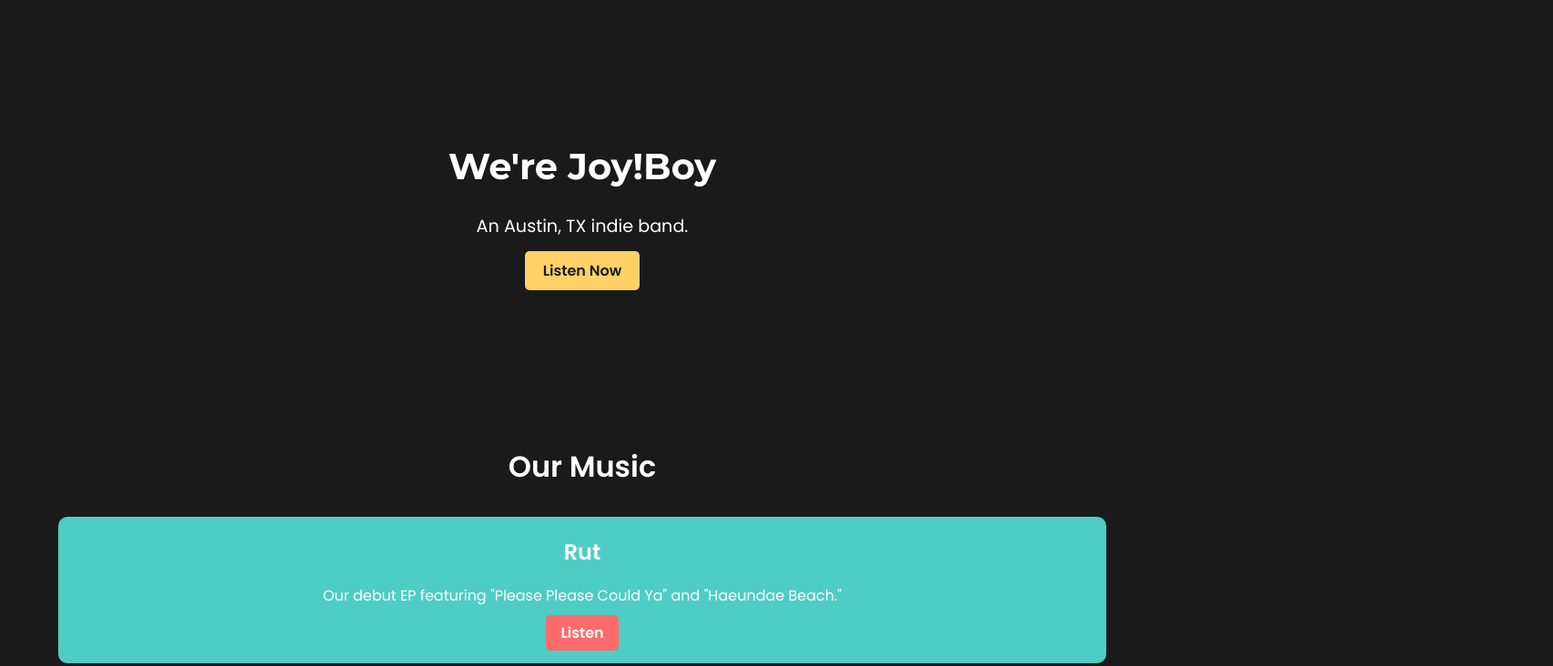
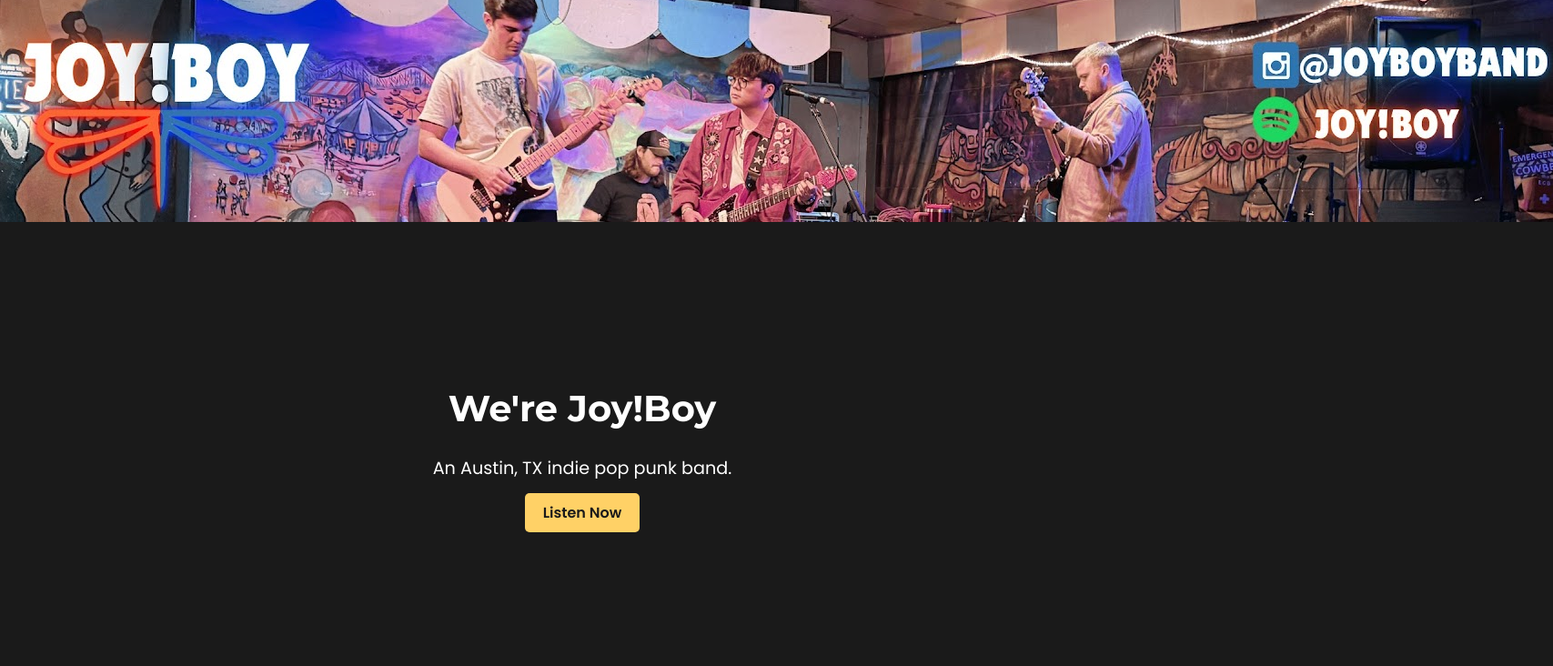
Before and after one commit to sanghan98/imed2315, a plain HTML site: page index.html in a window 1280 px wide. Shown: the part 200-932 px from the top of the page at 91% size, 1707 px wide, since content can reach past the window. Drawn offline with Linux system fonts and the light colour scheme.

Commit message:
push2
fixed image issue

```diff
--- a/index.html
+++ b/index.html
@@ -29,7 +29,7 @@
         <section class="hero">
             <div class="container">
                 <h2>We're Joy!Boy</h2>
-                <p>An Austin, TX indie band.</p>
+                <p>An Austin, TX indie pop punk band.</p>
                 <a href="#music" class="button">Listen Now</a>
             </div>
         </section>
```
Also changed, not shown: images/channels4_banner.jpg (added).
